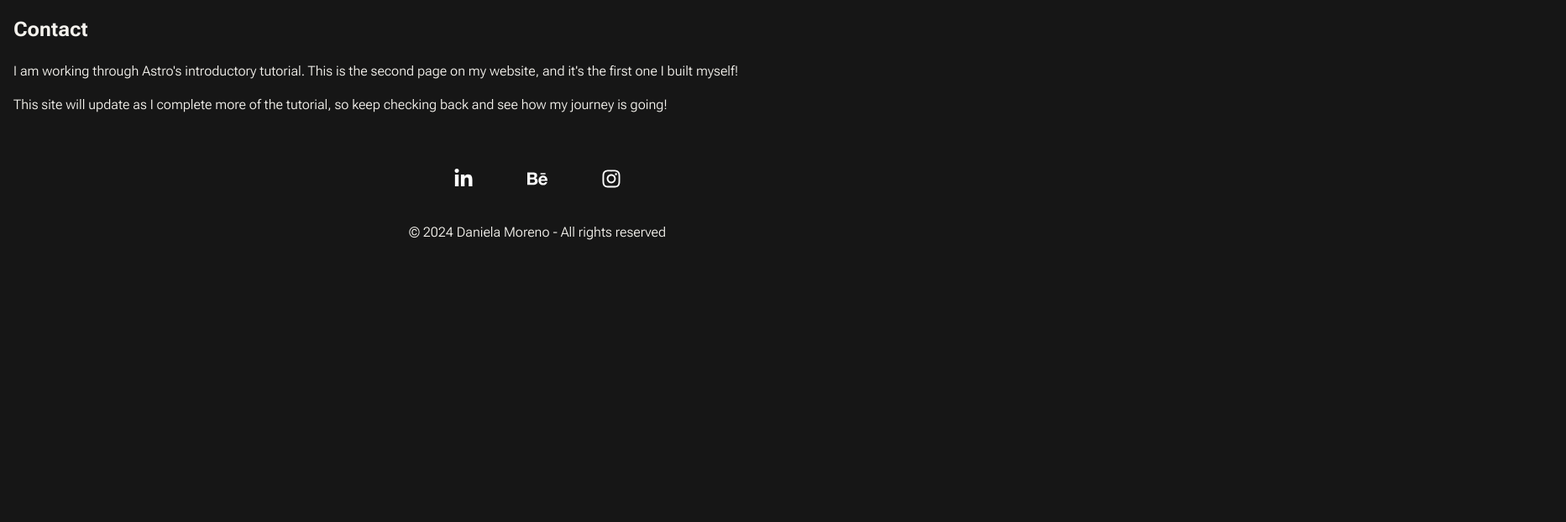
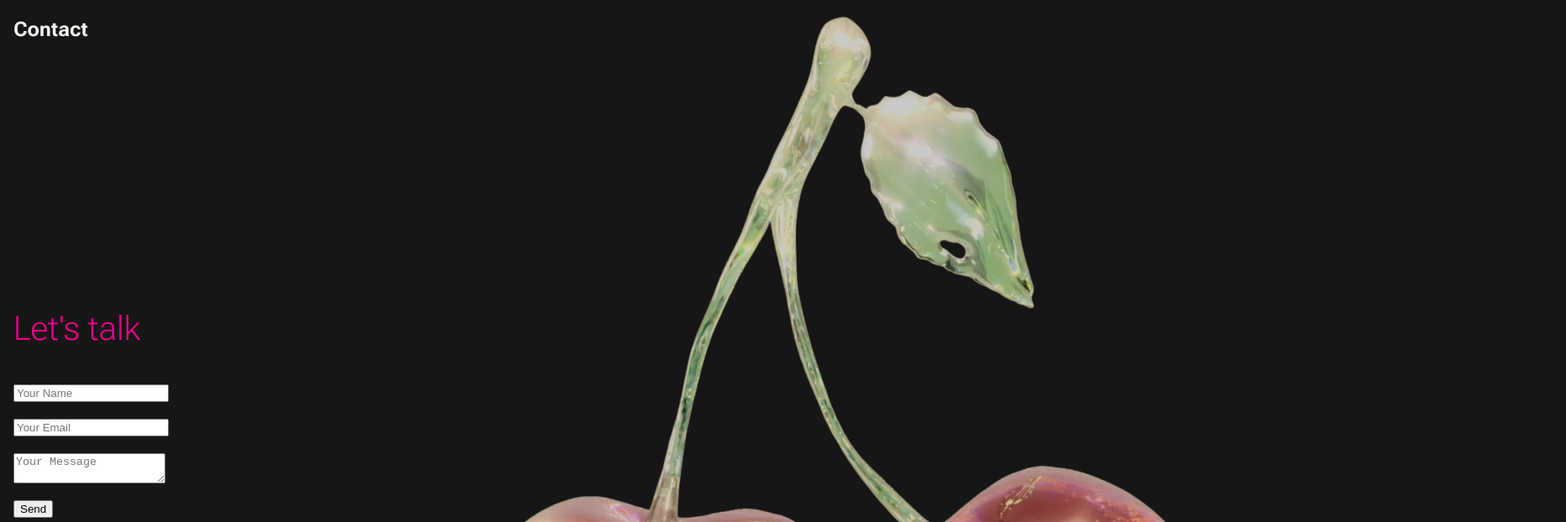
Before and after one commit to DanielaGuerreiroMoreno/projeto, an Astro site: page /contact in a window 1280 px wide. Shown: the part 142-764 px from the top of the page at 84% size, 1865 px wide, since content can reach past the window. Built offline with nearby package versions, Linux system fonts and the light colour scheme; Astro itself is replaced by a stand-in of ours.

Commit message:
contact page

```diff
--- a/src/pages/contact.astro
+++ b/src/pages/contact.astro
@@ -6,7 +6,25 @@
 <BaseLayout pageTitle={pageTitle}>
     <h2>Contact</h2>
 
-    <p>I am working through Astro's introductory tutorial. This is the second page on my website, and it's the first one I built myself!</p>
+    <div class="contact_container">
+        <form action="" class="contact-left">
+            <div class="contact_left_title">
+                <h2>Let's talk</h2>
+                <hr>
+            </div>
+            <input type="text" name="name" placeholder="Your Name" class="contact-inputs" required>
+            <input type="email" name="email" placeholder="Your Email" class="contact-inputs" required>
+            <textarea name="message" placeholder="Your Message" class="contact-inputs" required></textarea>
+                <button type="submit">Send</button>
 
-    <p>This site will update as I complete more of the tutorial, so keep checking back and see how my journey is going!</p>
+
+
+        </form>
+        <div class="contact-right">
+            <img src="/assets/img/Contact/cherry.png">
+        </div>
+
+    </div>
+
+
 </BaseLayout>
--- a/src/styles/global.css
+++ b/src/styles/global.css
@@ -83,9 +83,8 @@
 }
 
 .image_text_layout {
-  max-width: calc((min(100vw - 48px, 1392px) - 264px) / 12* 12 + 264px);
-  margin-left: auto;
-  margin-right: auto;
+  max-width: calc((min(100vw - 48px, 400px) - 264px) / 12* 12 + 264px);
+  margin: 0;
   position: relative;
 }
 
@@ -444,6 +443,32 @@
   padding: 24px 0;
 }
 
+.contact_container {
+  height: 100vh;
+  display: flex;
+  align-items: center;
+  justify-content: space-evenly;
+}
+
+.contact-left {
+  display: flex;
+  flex-direction: column;
+  align-items: start;
+  gap: 20px;
+}
+
+.contact_left_title h2 {
+  font-weight: 200;
+  font-size: 40px;
+  margin-bottom: 5px;
+  color:#EC008C;
+
+}
+
+.contact_left_title hr {
+  border: none;
+  width: 120px;
+}
 
 
 
@@ -484,6 +509,10 @@
 
   .image_text_content h3 {
     font-size: 40px;
+  }
+
+  .image_text_layout {
+    max-width: calc((min(100vw - 48px, 600px) - 264px) / 12* 12 + 264px);
   }
 
   .image_text_content p {
```
Also changed, not shown: public/assets/img/Contact/cherry.png (added), public/assets/img/Contact/movies1.png (added), public/assets/img/Contact/travel.png (added).
